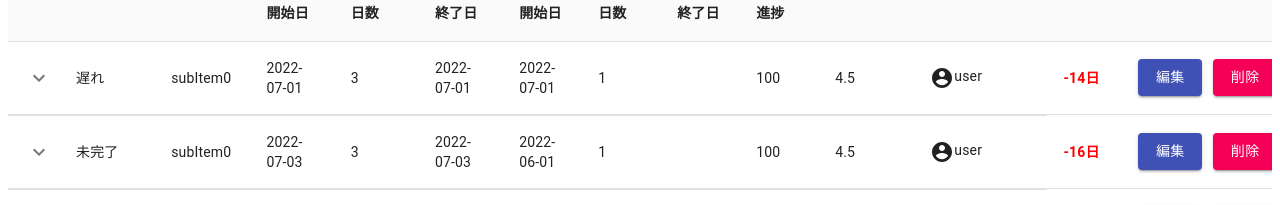
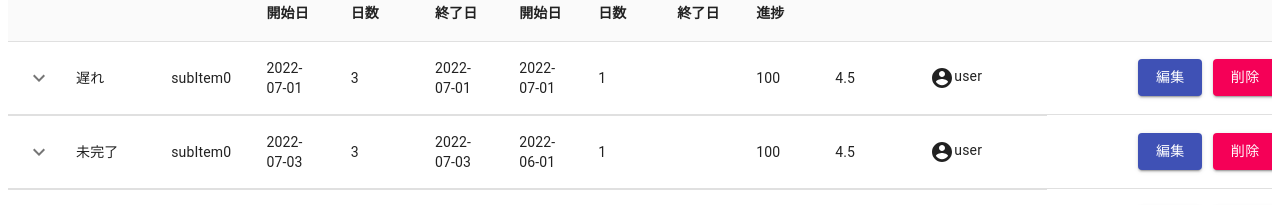
Before and after one commit to kurimaruru/wbs-app, a React (Create React App) app: page /wbs in a window 1280 px wide. Shown: the part 180-385 px from the top of the page. Built offline with nearby package versions, Linux system fonts and the light colour scheme.

Commit message:
テスト

```diff
--- a/src/pages/mainWbs/wbsTableBody.tsx
+++ b/src/pages/mainWbs/wbsTableBody.tsx
@@ -9,7 +9,7 @@ import {
 import { KeyboardArrowUp, KeyboardArrowDown } from '@material-ui/icons';
 import { useState } from 'react';
 import { AccountCircle } from '@material-ui/icons';
-import { DateTime } from 'luxon';
+// import { DateTime } from 'luxon';
 import { round } from 'lodash';
 import { WbsCommentTable } from './wbsCommentTable';
 import { WbsEditDialog } from '../../components/dialog/wbsEditDialog';
@@ -59,7 +59,7 @@ export const WbsTableBody = ({
   const classes = useStyles();
   const [open, setOpen] = useState(false);
   // 現在時刻
-  const [nowTime, setNowTime] = useState(DateTime.now());
+  // const [nowTime, setNowTime] = useState(DateTime.now());
 
   // --------------------------------------------
   // 編集ダイアログ
@@ -84,13 +84,13 @@ export const WbsTableBody = ({
 
   const calculateDelay = (planFinishDay: string, resultFinishDay: string) => {
     let delayDays = '';
-    const finishDay = DateTime.fromSQL(planFinishDay);
-    const delay = nowTime.diff(finishDay, 'days');
+    // const finishDay = DateTime.fromSQL(planFinishDay);
+    // const delay = nowTime.diff(finishDay, 'days');
     // 進捗が遅れている場合はその日数を返す
-    if (round(delay.days) !== 0 && !resultFinishDay) {
-      delayDays = round(delay.days).toString();
-      return <span className={classes.delay}>{`${delayDays}日`}</span>;
-    }
+    // if (round(delay.days) !== 0 && !resultFinishDay) {
+    //   delayDays = round(delay.days).toString();
+    //   return <span className={classes.delay}>{`${delayDays}日`}</span>;
+    // }
     // 進捗が完了している場合
     if (resultFinishDay) {
       return <span className={classes.finish}>完了</span>;
```
